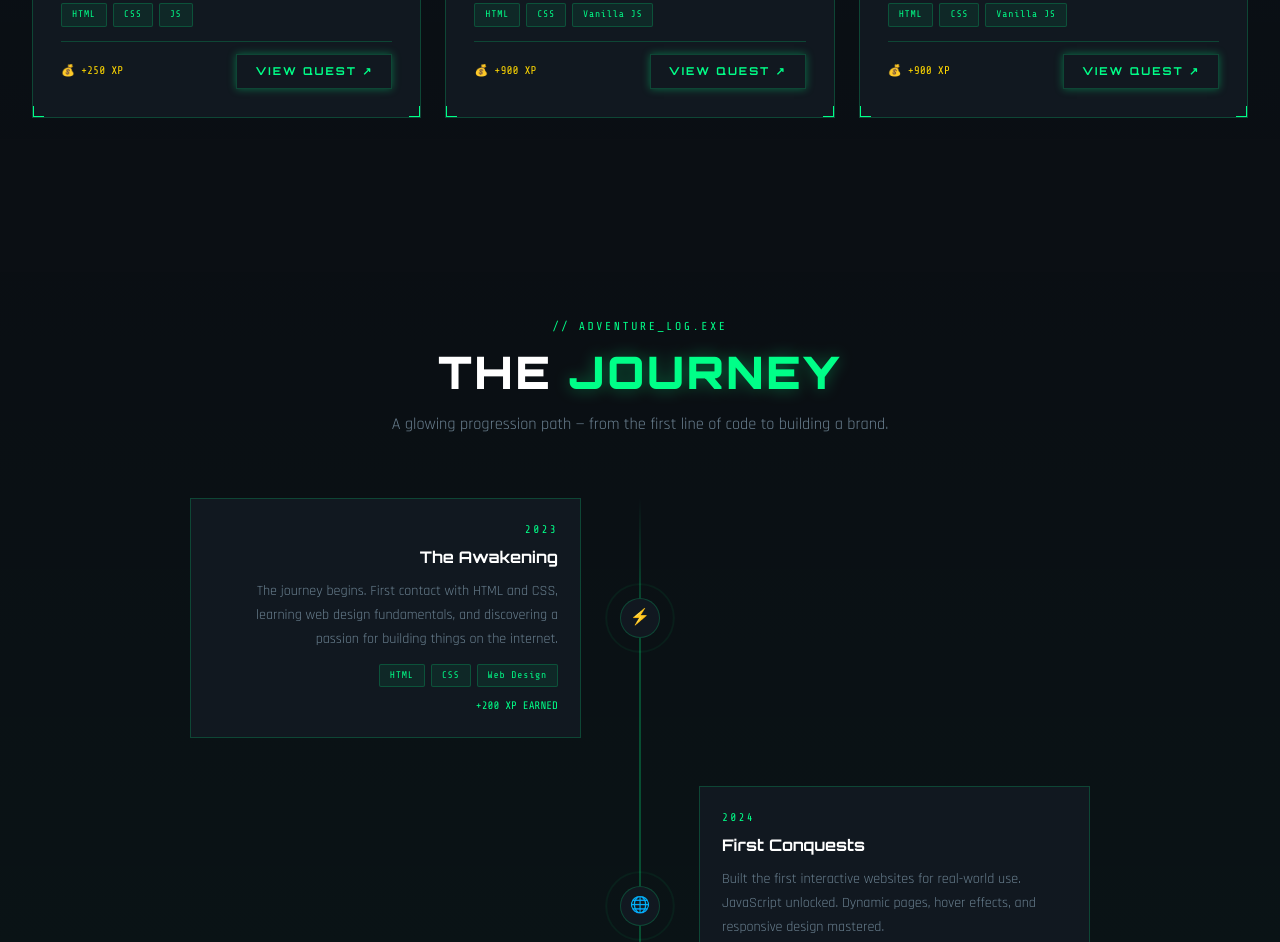
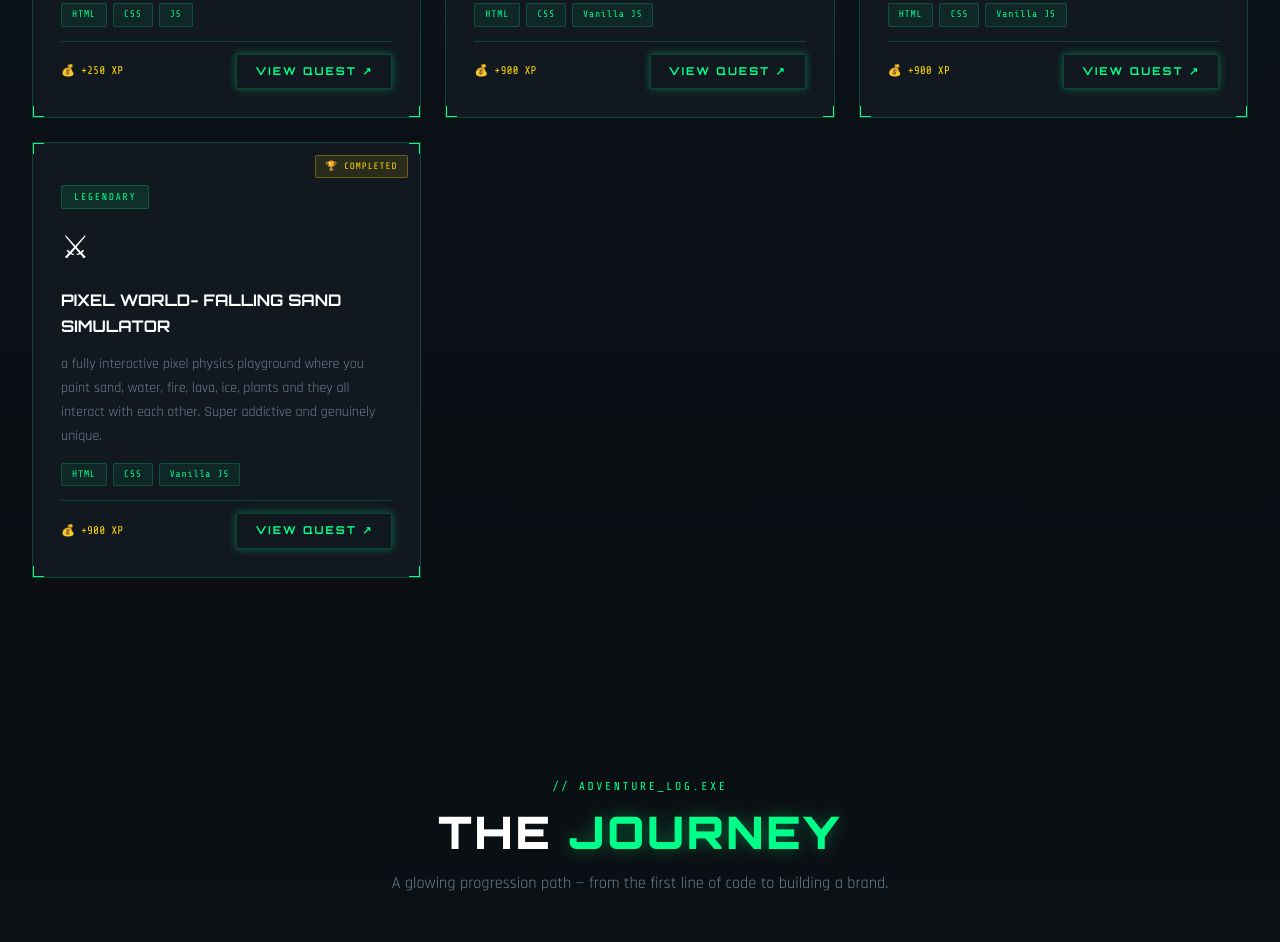
Before and after one commit to sp-enter/tech_portfolio, a plain HTML site: page index.html in a window 1280 px wide. Shown: the part 2987-3929 px from the top of the page. Drawn offline with nearby package versions, Linux system fonts and the light colour scheme; animation ran at ten frames a second.

Commit message:
Add Pixel World game section to index.html

```diff
--- a/index.html
+++ b/index.html
@@ -371,6 +371,20 @@
           </div>
         </div>
 
+         <div class="qc reveal-q">
+          <div class="qc-corners"><div class="qcc tl"></div><div class="qcc tr"></div><div class="qcc bl"></div><div class="qcc br"></div></div>
+          <div class="qc-badge">🏆 COMPLETED</div>
+          <div class="qc-diff diff-legendary">LEGENDARY</div>
+          <div class="qc-icon">⚔</div>
+          <h3 class="qc-name">PIXEL WORLD- FALLING SAND SIMULATOR</h3>
+          <p class="qc-desc"> a fully interactive pixel physics playground where you paint sand, water, fire, lava, ice, plants and they all interact with each other. Super addictive and genuinely unique.</p>
+          <div class="qc-tags"><span class="qt">HTML</span><span class="qt">CSS</span><span class="qt">Vanilla JS</span></div>
+          <div class="qc-footer">
+            <div class="qc-reward">💰 +900 XP</div>
+            <a href="https://sp-enter.github.io/pixel_world/" target="_blank" class="btn btn-quest">VIEW QUEST ↗</a>
+          </div>
+        </div>
+
 
       </div>
     </div>
```
